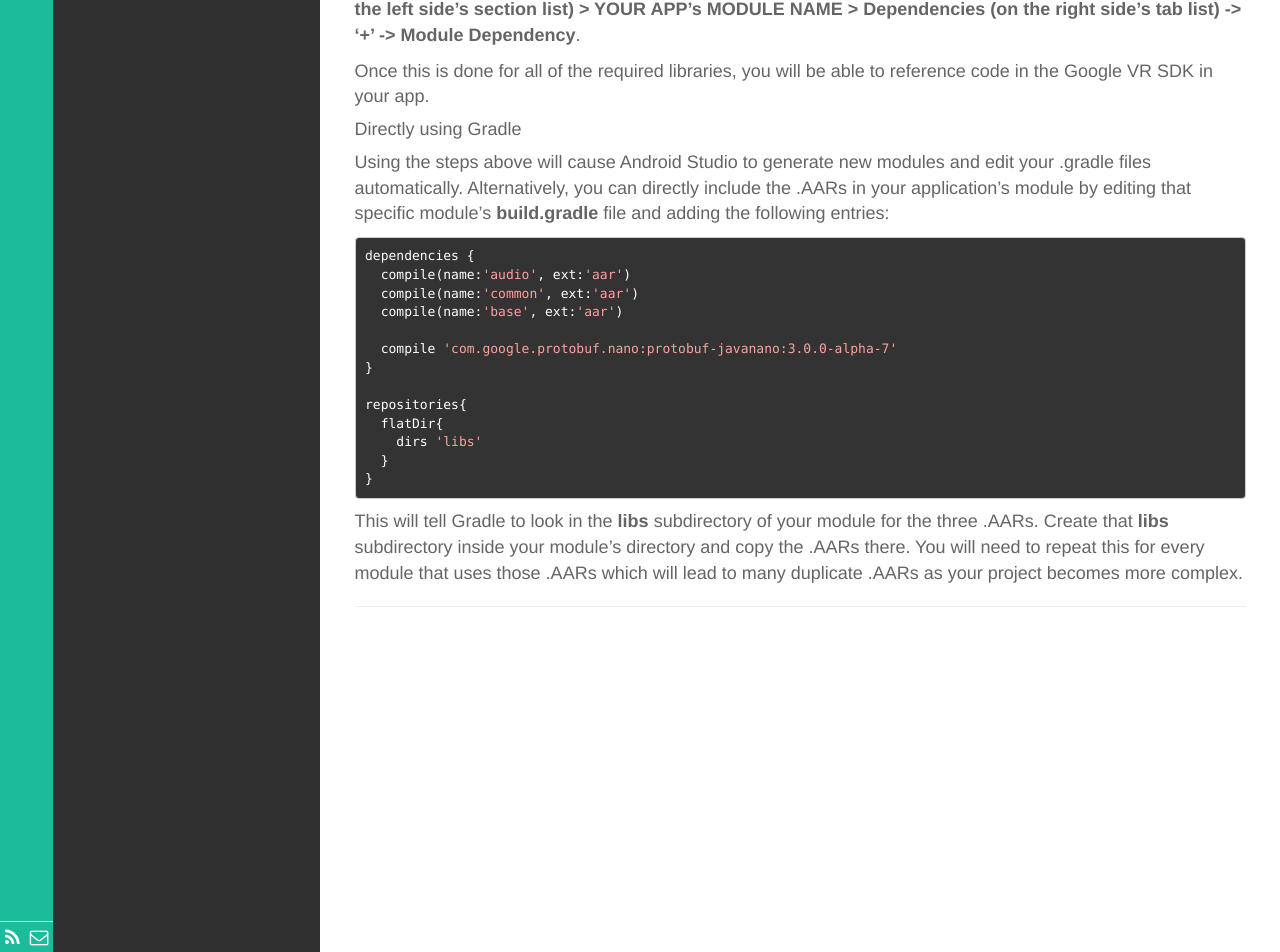
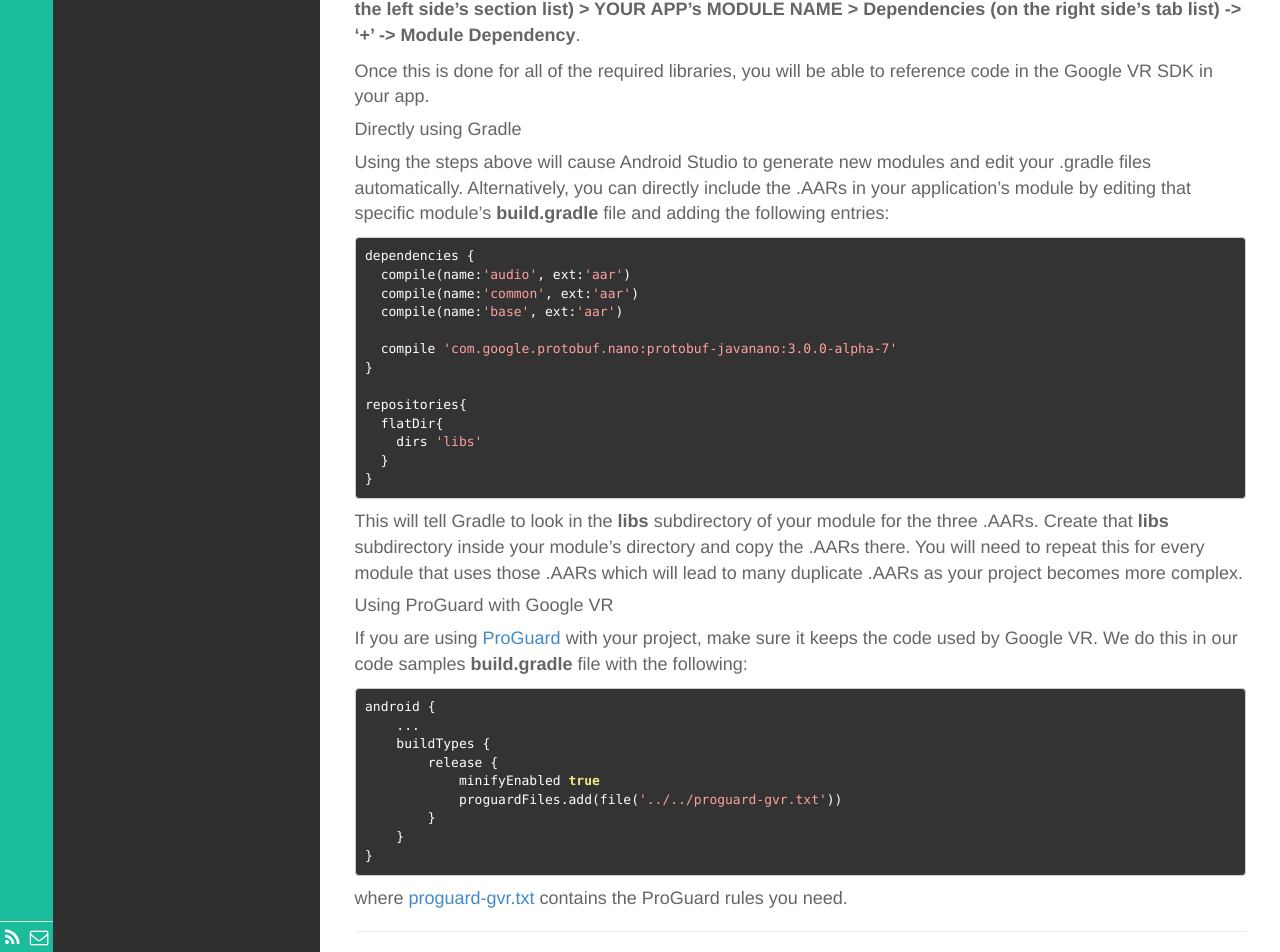
Before and after one commit to demon7452/demon7452.github.io, a Jekyll site: the page built from _posts/VR/2016-10-20-Google DayDream-Android篇.md, in a window 1280 px wide. Shown: the part 2841-3793 px from the top of the page. Built offline with Jekyll 4.4.1, drawn with Linux system fonts in a browser that asks for light colours; comment, search, counter and statistics services are not loaded.

Commit message:
Update _posts/VR/2016-10-20-Google DayDream-Android篇.md

````diff
--- a/_posts/VR/2016-10-20-Google DayDream-Android篇.md
+++ b/_posts/VR/2016-10-20-Google DayDream-Android篇.md
@@ -133,3 +133,21 @@
 ```
 
 This will tell Gradle to look in the **libs** subdirectory of your module for the three .AARs. Create that **libs** subdirectory inside your module's directory and copy the .AARs there. You will need to repeat this for every module that uses those .AARs which will lead to many duplicate .AARs as your project becomes more complex.
+
+#### Using ProGuard with Google VR
+
+If you are using [ProGuard](http://d.android.com/studio/build/shrink-code.html) with your project, make sure it keeps the code used by Google VR. We do this in our code samples **build.gradle** file with the following:
+
+```
+android {
+    ...
+    buildTypes {
+        release {
+            minifyEnabled true
+            proguardFiles.add(file('../../proguard-gvr.txt'))
+        }
+    }
+}
+```
+
+where [proguard-gvr.txt](https://github.com/googlevr/gvr-android-sdk/blob/master/proguard-gvr.txt) contains the ProGuard rules you need.
````
